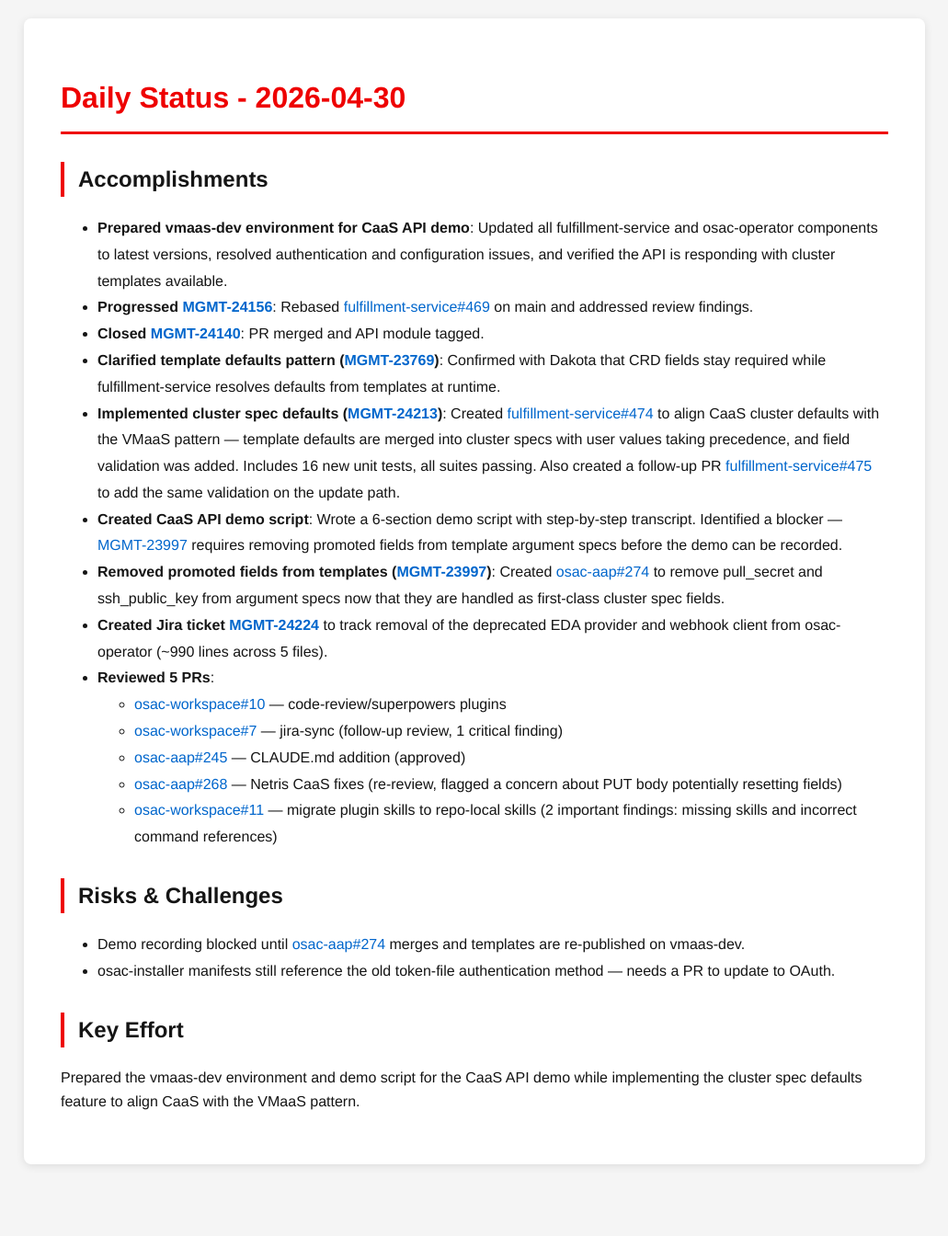
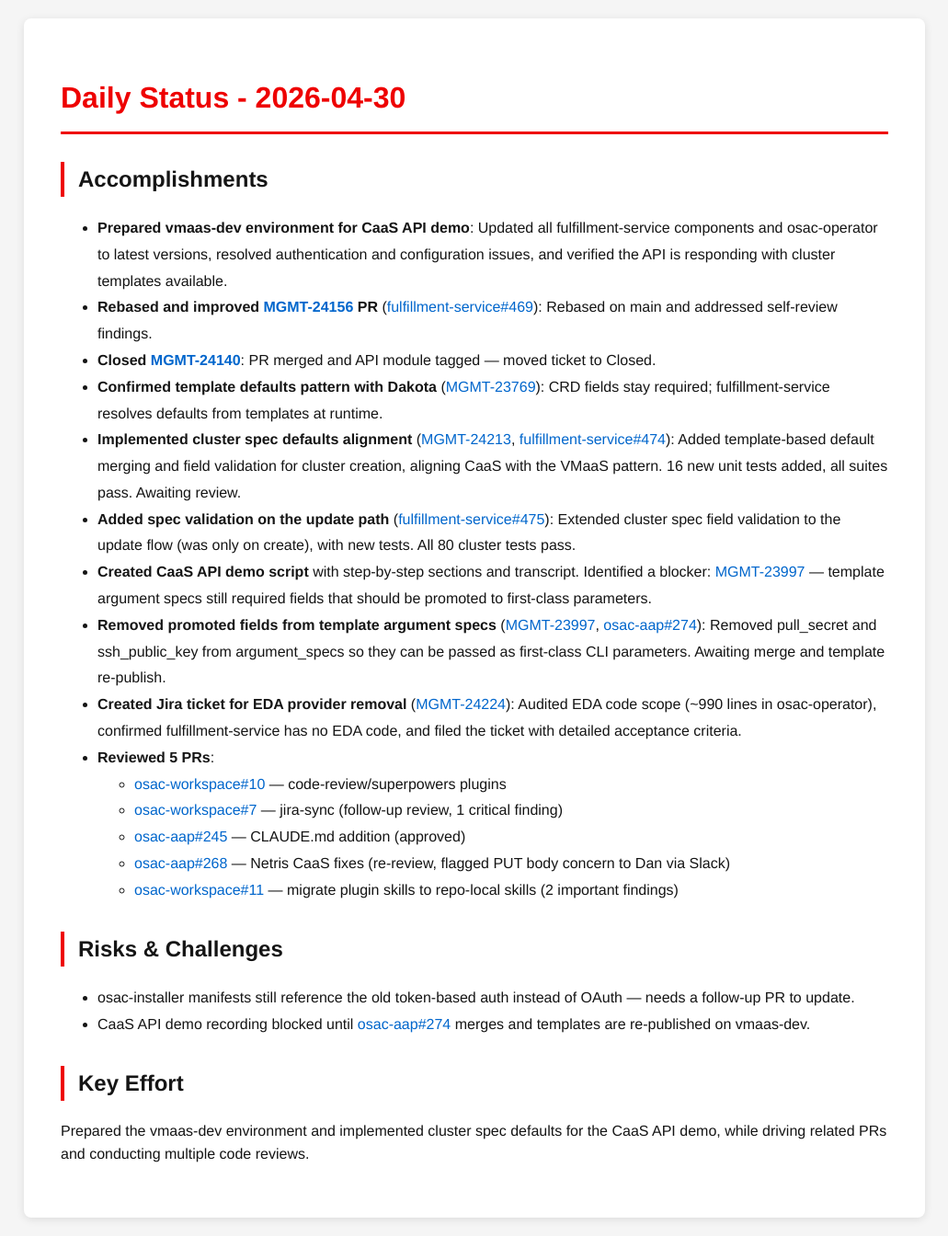
Before and after one commit to tzvatot/daily-status, a Jekyll site: the page built from 2026-04-30.md, in a window 1280 px wide. Shown: the whole page at 92% size, without its empty margins (124-1155 px from the left). Built offline with Jekyll 4.4.1, drawn with Linux system fonts in a browser that asks for light colours; before the commit the page ends 1286 px from its top, so only the background shows below that.

Commit message:
Daily status update - 2026-04-30

```diff
--- a/2026-04-30.md
+++ b/2026-04-30.md
@@ -8,26 +8,27 @@
 
 ## Accomplishments
 
-- **Prepared vmaas-dev environment for CaaS API demo**: Updated all fulfillment-service and osac-operator components to latest versions, resolved authentication and configuration issues, and verified the API is responding with cluster templates available.
-- **Progressed [MGMT-24156](https://issues.redhat.com/browse/MGMT-24156)**: Rebased [fulfillment-service#469](https://github.com/osac-project/fulfillment-service/pull/469) on main and addressed review findings.
-- **Closed [MGMT-24140](https://issues.redhat.com/browse/MGMT-24140)**: PR merged and API module tagged.
-- **Clarified template defaults pattern ([MGMT-23769](https://issues.redhat.com/browse/MGMT-23769))**: Confirmed with Dakota that CRD fields stay required while fulfillment-service resolves defaults from templates at runtime.
-- **Implemented cluster spec defaults ([MGMT-24213](https://issues.redhat.com/browse/MGMT-24213))**: Created [fulfillment-service#474](https://github.com/osac-project/fulfillment-service/pull/474) to align CaaS cluster defaults with the VMaaS pattern — template defaults are merged into cluster specs with user values taking precedence, and field validation was added. Includes 16 new unit tests, all suites passing. Also created a follow-up PR [fulfillment-service#475](https://github.com/osac-project/fulfillment-service/pull/475) to add the same validation on the update path.
-- **Created CaaS API demo script**: Wrote a 6-section demo script with step-by-step transcript. Identified a blocker — [MGMT-23997](https://issues.redhat.com/browse/MGMT-23997) requires removing promoted fields from template argument specs before the demo can be recorded.
-- **Removed promoted fields from templates ([MGMT-23997](https://issues.redhat.com/browse/MGMT-23997))**: Created [osac-aap#274](https://github.com/osac-project/osac-aap/pull/274) to remove pull_secret and ssh_public_key from argument specs now that they are handled as first-class cluster spec fields.
-- **Created Jira ticket [MGMT-24224](https://issues.redhat.com/browse/MGMT-24224)** to track removal of the deprecated EDA provider and webhook client from osac-operator (~990 lines across 5 files).
+- **Prepared vmaas-dev environment for CaaS API demo**: Updated all fulfillment-service components and osac-operator to latest versions, resolved authentication and configuration issues, and verified the API is responding with cluster templates available.
+- **Rebased and improved [MGMT-24156](https://issues.redhat.com/browse/MGMT-24156) PR** ([fulfillment-service#469](https://github.com/osac-project/fulfillment-service/pull/469)): Rebased on main and addressed self-review findings.
+- **Closed [MGMT-24140](https://issues.redhat.com/browse/MGMT-24140)**: PR merged and API module tagged — moved ticket to Closed.
+- **Confirmed template defaults pattern with Dakota** ([MGMT-23769](https://issues.redhat.com/browse/MGMT-23769)): CRD fields stay required; fulfillment-service resolves defaults from templates at runtime.
+- **Implemented cluster spec defaults alignment** ([MGMT-24213](https://issues.redhat.com/browse/MGMT-24213), [fulfillment-service#474](https://github.com/osac-project/fulfillment-service/pull/474)): Added template-based default merging and field validation for cluster creation, aligning CaaS with the VMaaS pattern. 16 new unit tests added, all suites pass. Awaiting review.
+- **Added spec validation on the update path** ([fulfillment-service#475](https://github.com/osac-project/fulfillment-service/pull/475)): Extended cluster spec field validation to the update flow (was only on create), with new tests. All 80 cluster tests pass.
+- **Created CaaS API demo script** with step-by-step sections and transcript. Identified a blocker: [MGMT-23997](https://issues.redhat.com/browse/MGMT-23997) — template argument specs still required fields that should be promoted to first-class parameters.
+- **Removed promoted fields from template argument specs** ([MGMT-23997](https://issues.redhat.com/browse/MGMT-23997), [osac-aap#274](https://github.com/osac-project/osac-aap/pull/274)): Removed pull_secret and ssh_public_key from argument_specs so they can be passed as first-class CLI parameters. Awaiting merge and template re-publish.
+- **Created Jira ticket for EDA provider removal** ([MGMT-24224](https://issues.redhat.com/browse/MGMT-24224)): Audited EDA code scope (~990 lines in osac-operator), confirmed fulfillment-service has no EDA code, and filed the ticket with detailed acceptance criteria.
 - **Reviewed 5 PRs**:
   - [osac-workspace#10](https://github.com/osac-project/osac-workspace/pull/10) — code-review/superpowers plugins
   - [osac-workspace#7](https://github.com/osac-project/osac-workspace/pull/7) — jira-sync (follow-up review, 1 critical finding)
   - [osac-aap#245](https://github.com/osac-project/osac-aap/pull/245) — CLAUDE.md addition (approved)
-  - [osac-aap#268](https://github.com/osac-project/osac-aap/pull/268) — Netris CaaS fixes (re-review, flagged a concern about PUT body potentially resetting fields)
-  - [osac-workspace#11](https://github.com/osac-project/osac-workspace/pull/11) — migrate plugin skills to repo-local skills (2 important findings: missing skills and incorrect command references)
+  - [osac-aap#268](https://github.com/osac-project/osac-aap/pull/268) — Netris CaaS fixes (re-review, flagged PUT body concern to Dan via Slack)
+  - [osac-workspace#11](https://github.com/osac-project/osac-workspace/pull/11) — migrate plugin skills to repo-local skills (2 important findings)
 
 ## Risks & Challenges
 
-- Demo recording blocked until [osac-aap#274](https://github.com/osac-project/osac-aap/pull/274) merges and templates are re-published on vmaas-dev.
-- osac-installer manifests still reference the old token-file authentication method — needs a PR to update to OAuth.
+- osac-installer manifests still reference the old token-based auth instead of OAuth — needs a follow-up PR to update.
+- CaaS API demo recording blocked until [osac-aap#274](https://github.com/osac-project/osac-aap/pull/274) merges and templates are re-published on vmaas-dev.
 
 ## Key Effort
 
-Prepared the vmaas-dev environment and demo script for the CaaS API demo while implementing the cluster spec defaults feature to align CaaS with the VMaaS pattern.
+Prepared the vmaas-dev environment and implemented cluster spec defaults for the CaaS API demo, while driving related PRs and conducting multiple code reviews.
```
